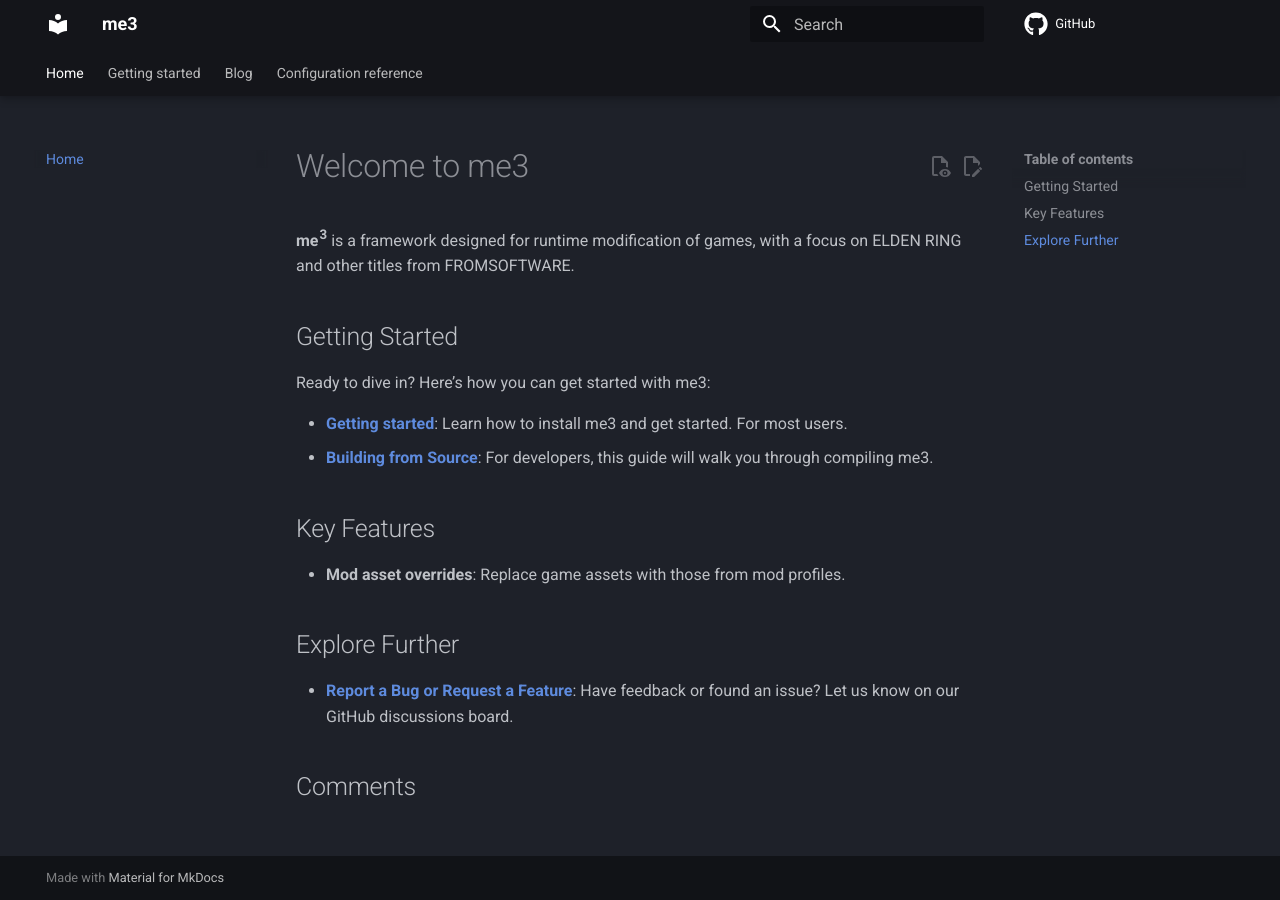
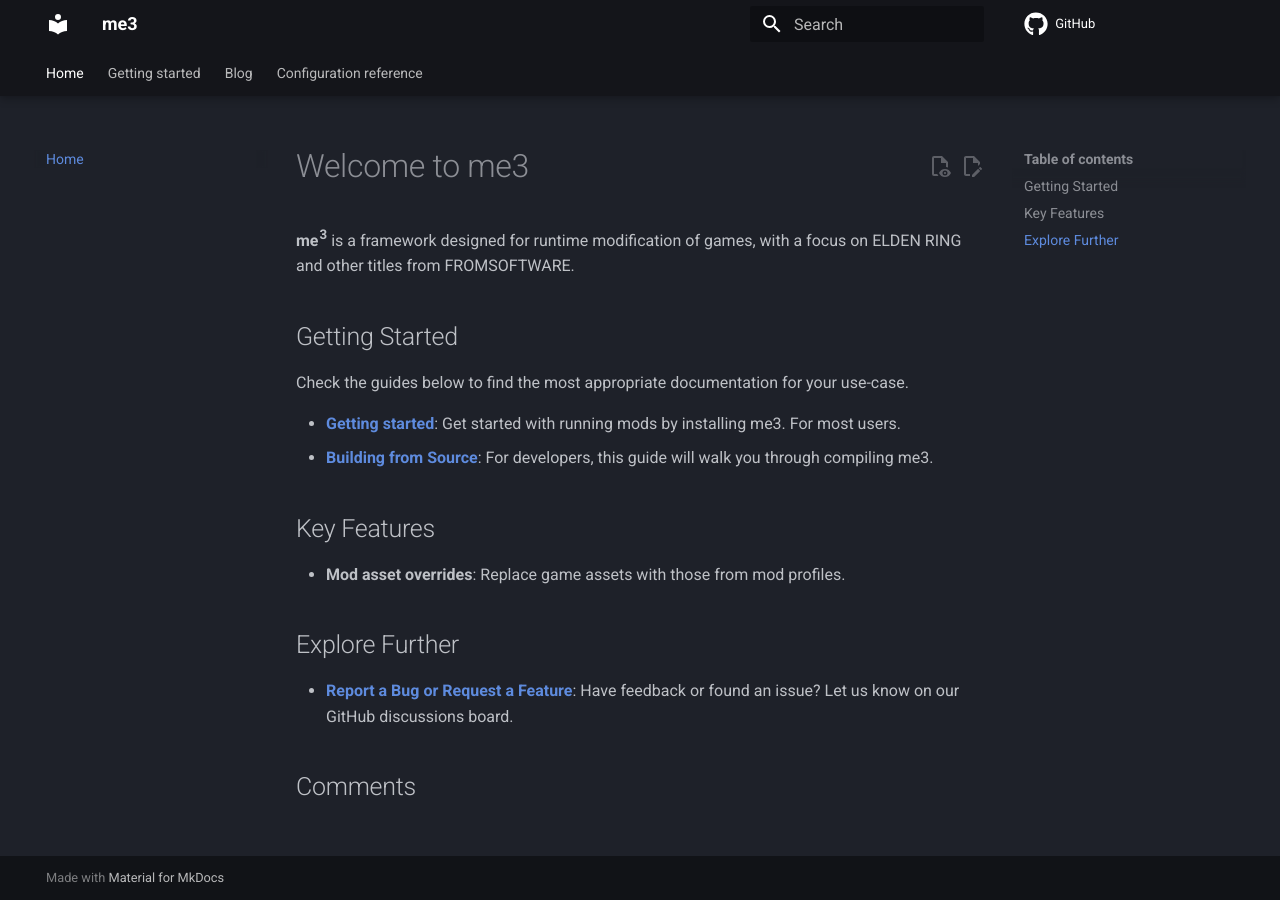
Before and after one commit to garyttierney/me3, an MkDocs documentation site: the page built from docs/index.md, in a window 1280 px wide. Built offline with MkDocs 1.6.1 and Material for MkDocs 9.7.7, drawn with Linux system fonts in a browser that asks for light colours; comment, search, counter and statistics services are not loaded.

```diff
--- a/docs/index.md
+++ b/docs/index.md
@@ -4,9 +4,9 @@
 
 ## Getting Started
 
-Ready to dive in? Here’s how you can get started with me3:
+Check the guides below to find the most appropriate documentation for your use-case.
 
-- **[Getting started](./getting-started.md)**: Learn how to install me3 and get started. For most users.
+- **[Getting started](./getting-started.md)**: Get started with running mods by installing me3. For most users.
 - **[Building from Source](./building-from-source.md)**: For developers, this guide will walk you through compiling me3.
 
 ## Key Features
```
Also changed, not shown: docs/getting-started.md (+6 -3 lines).
